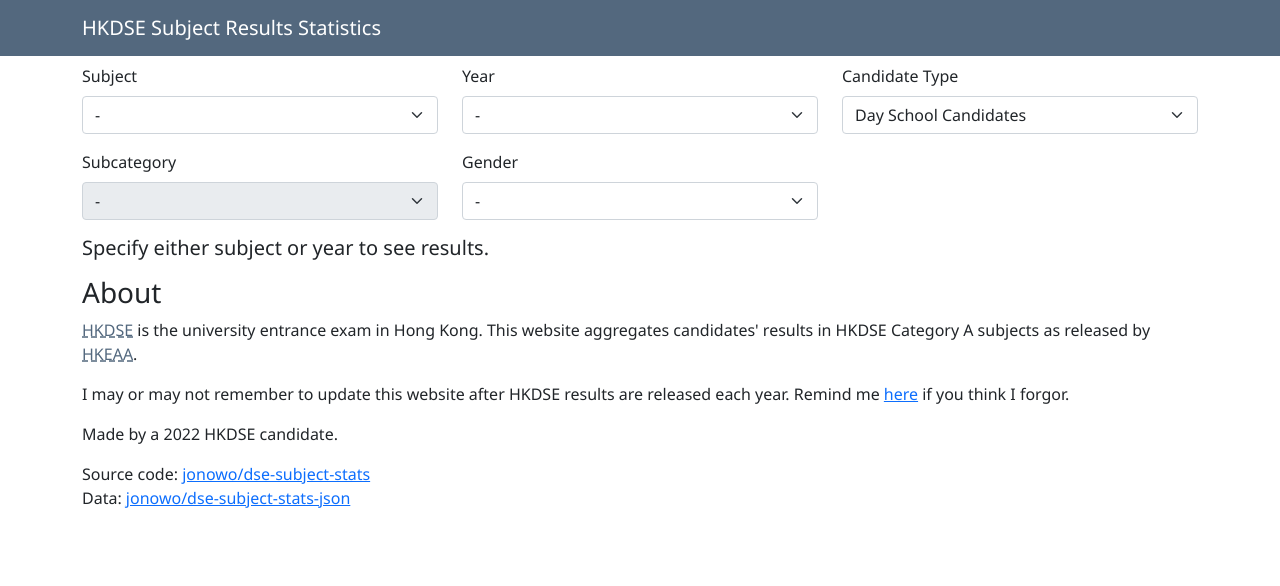
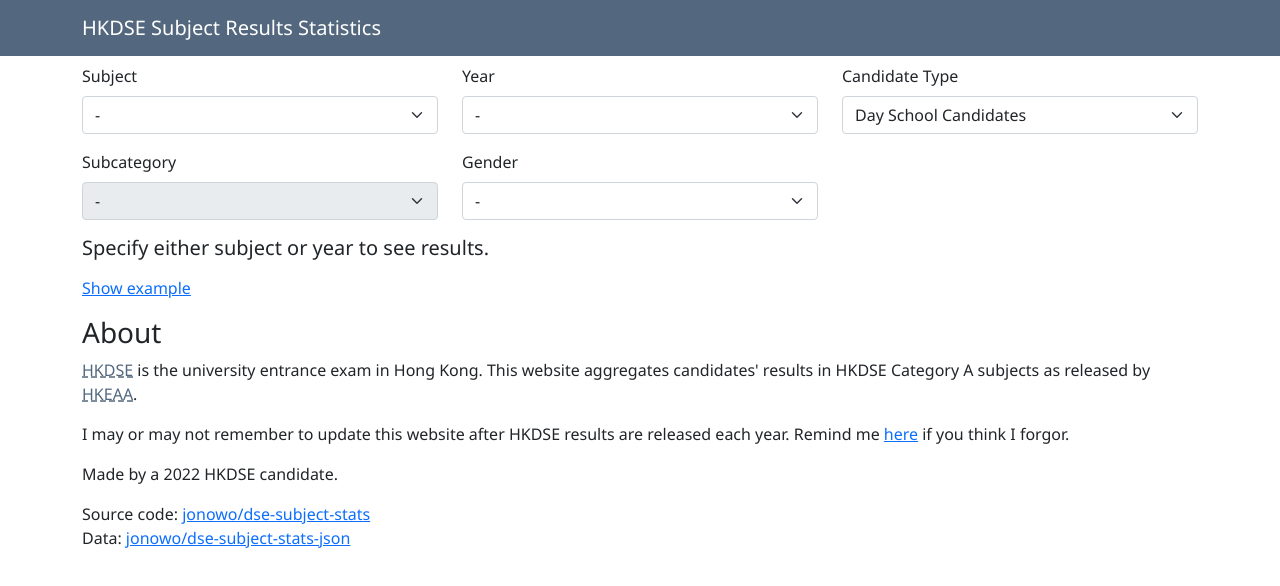
Before and after one commit to jonowo/dse-subject-stats, a React (Create React App) app: page / in a window 1280 px wide. Shown: the top 586 px of the page. Built offline with nearby package versions, Linux system fonts and the light colour scheme.

Commit message:
Add support for browser history

```diff
--- a/src/App.js
+++ b/src/App.js
@@ -12,7 +12,25 @@
 
             <Navbar variant="dark">
                 <Container>
-                    <Navbar.Brand href="/">HKDSE Subject Results Statistics</Navbar.Brand>
+                    <Navbar.Brand href="/" onClick={
+                        (e) => {
+                            e.preventDefault();
+                            if (window.location.search === "") return;
+
+                            const state = {
+                                subject: "null",
+                                subcategory: "null",
+                                year: "null",
+                                gender: "null",
+                                candidateType: "a"
+                            };
+                            window.history.pushState(state, "", "/");
+
+                            // Trigger update in StatsView
+                            window.history.pushState(state, "", "/");
+                            window.history.back();
+                        }
+                    }>HKDSE Subject Results Statistics</Navbar.Brand>
                 </Container>
             </Navbar>
 
--- a/src/components/StatsTable.js
+++ b/src/components/StatsTable.js
@@ -9,7 +9,25 @@
 
         if (params.subject === "null" && params.year === "null") {
             return (
-                <h5 className="mb-3">Specify either subject or year to see results.</h5>
+                <>
+                    <h5 className="mb-3">Specify either subject or year to see results.</h5>
+                    <p>
+                        <a href="" onClick={
+                            (e) => {
+                                this.props.handleChanges({
+                                    subject: "Mathematics",
+                                    subcategory: "Compulsory Part",
+                                    year: "null",
+                                    gender: "total",
+                                    candidateType: "a"
+                                });
+                                e.preventDefault();
+                            }
+                        }>
+                            Show example
+                        </a>
+                    </p>
+                </>
             );
         }
 
--- a/src/components/StatsView.js
+++ b/src/components/StatsView.js
@@ -17,12 +17,17 @@
         this.cleanParams = this.cleanParams.bind(this);
         this.getAvailableSubcategories = this.getAvailableSubcategories.bind(this);
         this.handleChange = this.handleChange.bind(this);
+        this.handleChanges = this.handleChanges.bind(this);
         this.updateURL = this.updateURL.bind(this);
 
         const search = new URLSearchParams(window.location.search);
         const params = Object.fromEntries(search);
         this.state = this.cleanParams(params);
         this.updateURL();
+    }
+
+    componentDidMount() {
+        window.addEventListener("popstate", (e) => { console.log(e.state); this.setState(e.state) });
     }
 
     cleanParams(params) {
@@ -62,6 +67,10 @@
         this.setState(state, this.updateURL);
     }
 
+    handleChanges(obj) {
+        this.setState(obj, this.updateURL);
+    }
+
     updateURL() {
         let params = {};
         for (let key of ["subject", "subcategory", "year", "gender"]) {
@@ -72,12 +81,13 @@
         if (this.state.candidateType !== "a") {
             params.candidateType = this.state.candidateType;
         }
+
         let search = new URLSearchParams(params);
         let url = window.location.pathname;
         if (search.toString()) {
             url += "?" + search.toString();
         }
-        window.history.pushState(params, "", url);
+        window.history.pushState(this.state, "", url);
     }
 
     render() {
@@ -85,7 +95,7 @@
             <>
                 <StatsForm handleChange={this.handleChange} params={this.state}
                     availableSubcategories={this.getAvailableSubcategories()} />
-                <StatsTable params={this.state} />
+                <StatsTable handleChanges={this.handleChanges} params={this.state} />
             </>
         );
     }
```
